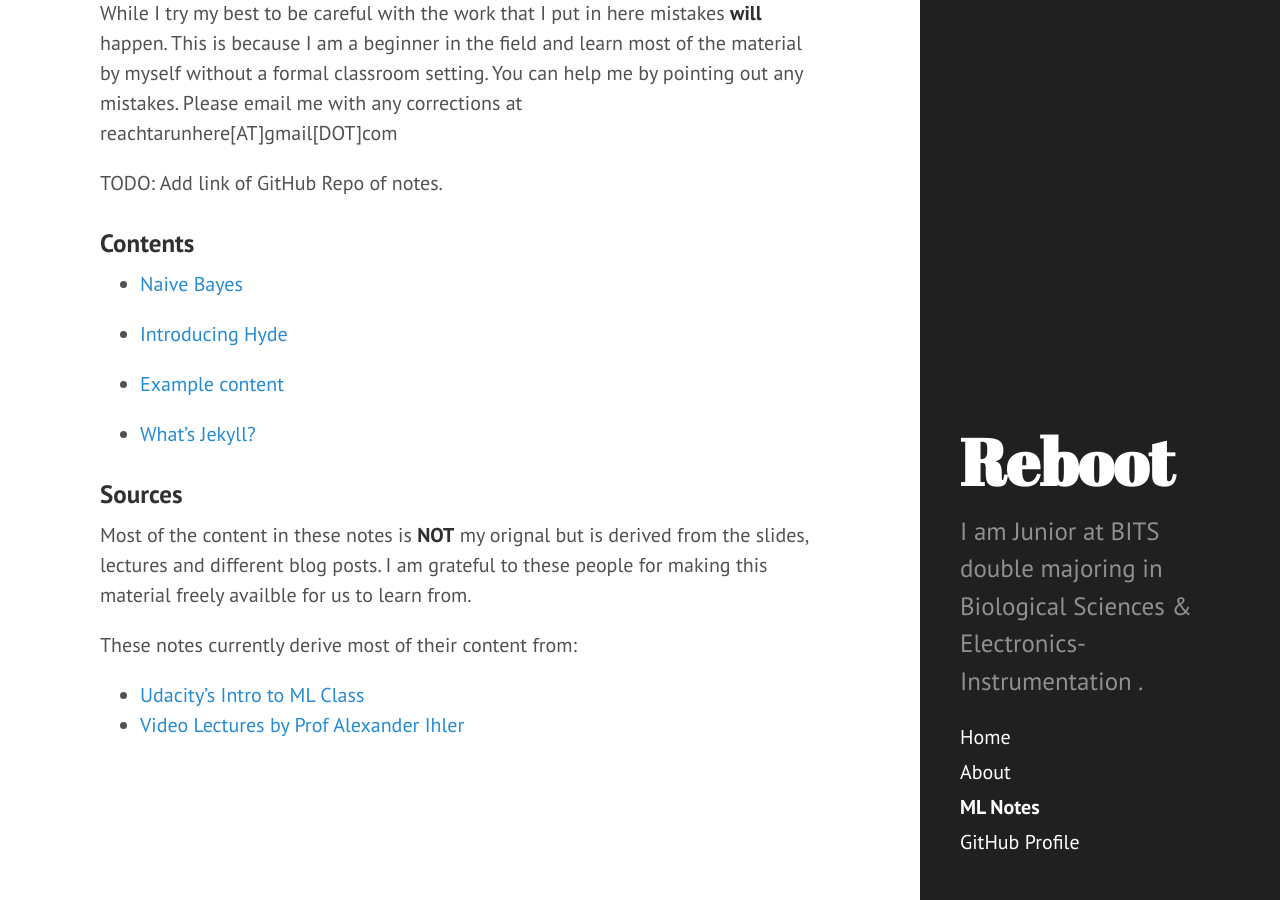
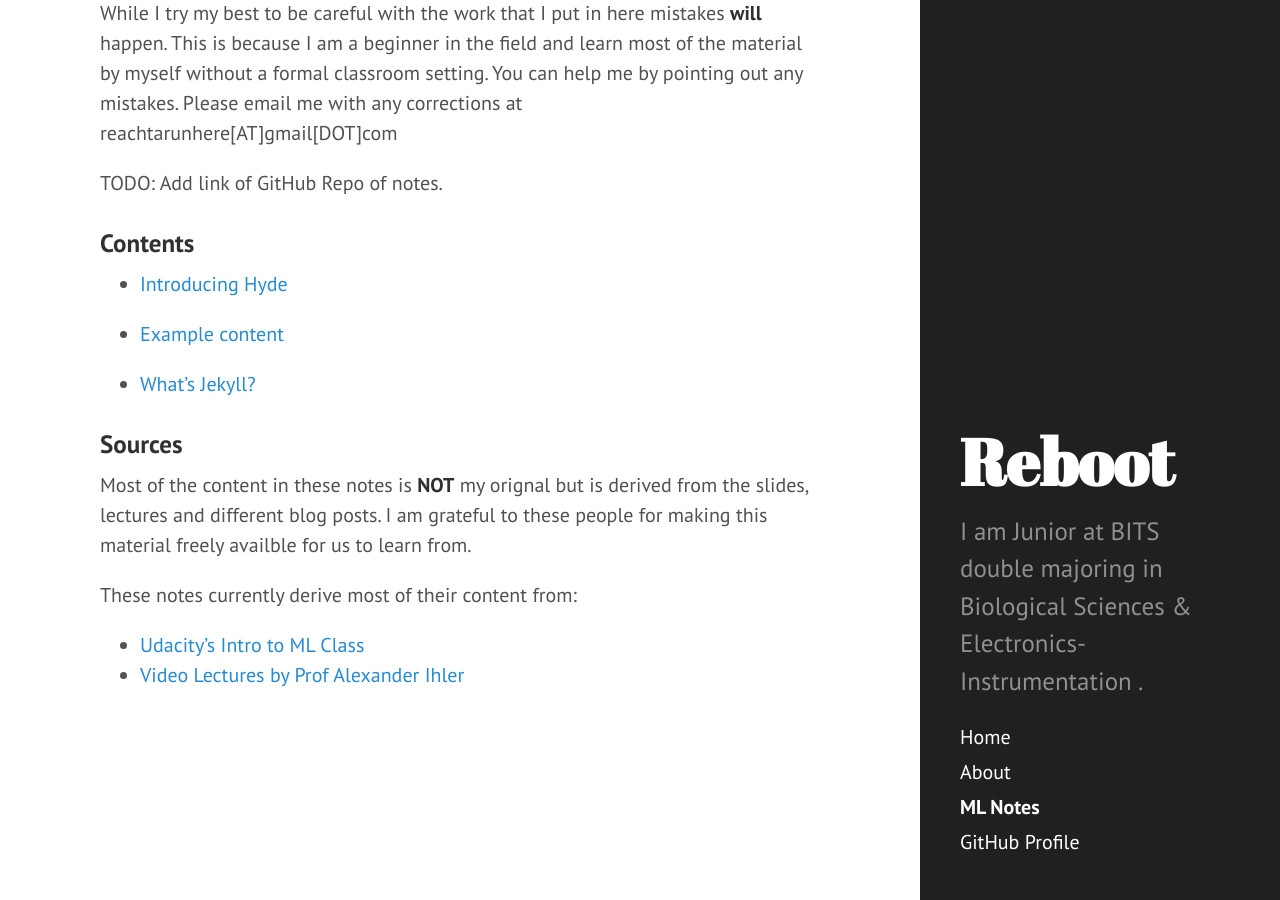
Before and after one commit to reachtarunhere/reachtarunhere.github.io, a Jekyll site: the page built from mlnotes.md, in a window 1280 px wide and 900 px high, scrolled down 605 px. Built offline with Jekyll 4.4.1, drawn with Linux system fonts in a browser that asks for light colours; Markdown is read by kramdown in place of the engine named in the settings.

Commit message:
random changes

```diff
--- a/mlnotes.md
+++ b/mlnotes.md
@@ -21,7 +21,9 @@
 ### Contents
 
 {% for post in site.posts %}
-* <a href="{{ post.url }}">{{ post.title }}</a>
+{% if post.hidden_category == ml %}
+* [{{ post.title }}]({{ post.urk }})
+{% endif %}
 {% endfor %}
 
 
```
